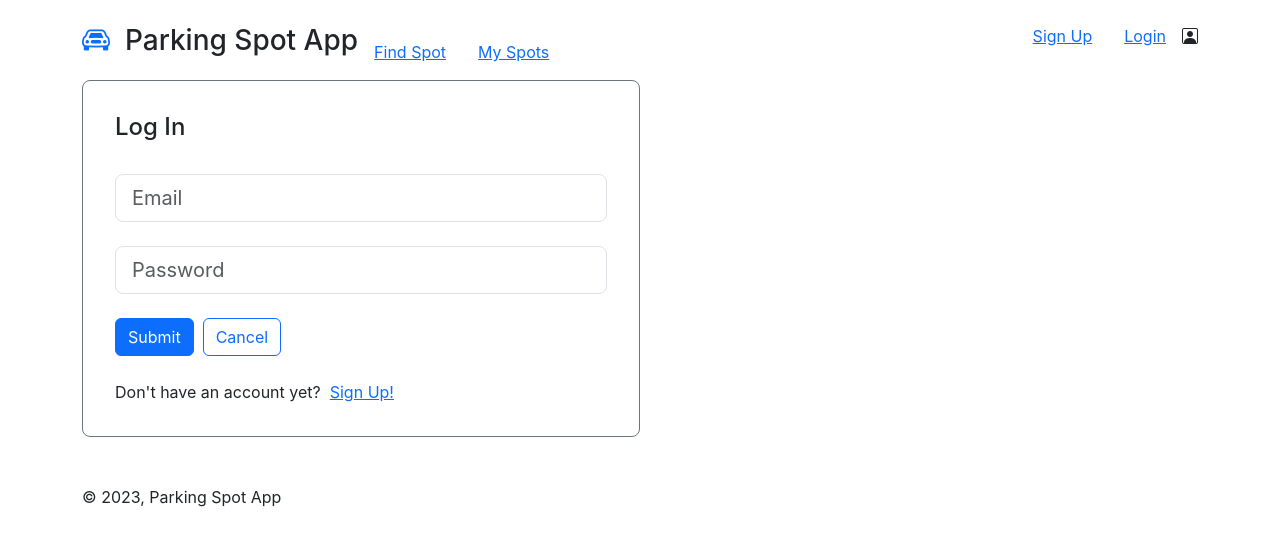
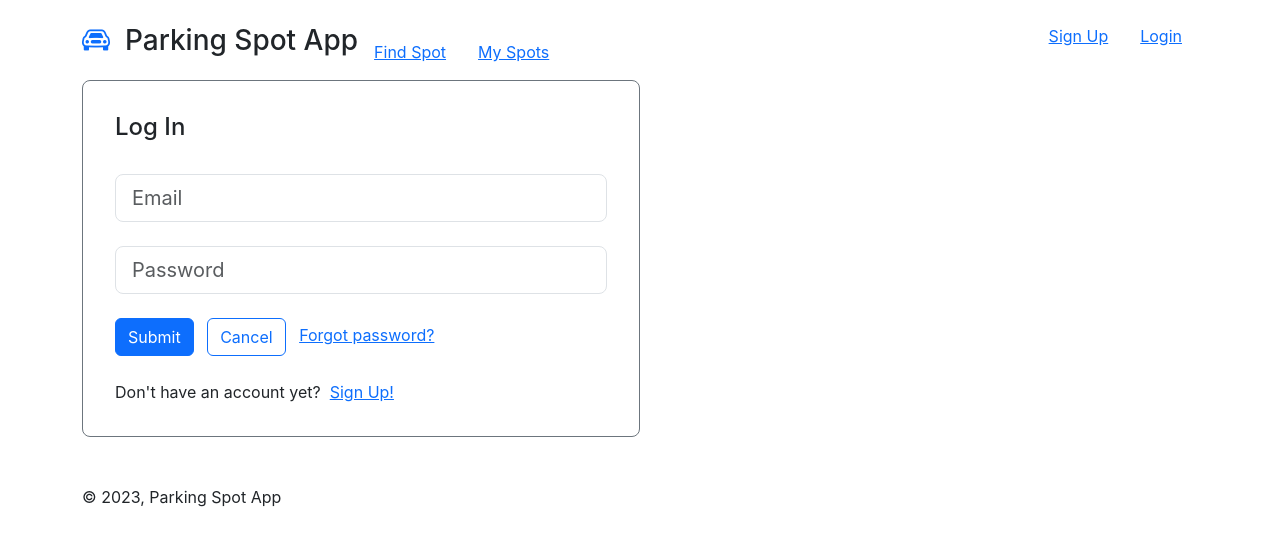
Before and after one commit to robmonday/parkspot, a React (Create React App) app: page /login in a window 1280 px wide. Shown: the top 546 px of the page. Built offline with nearby package versions, Linux system fonts and the light colour scheme.

Commit message:
basic login functionality working

```diff
--- a/src/App.js
+++ b/src/App.js
@@ -10,18 +10,35 @@ import FindSpot from './components/FindSpot'
 import SiteDetail from './components/SiteDetail'
 import NoPage from './components/NoPage'
 
+import loginService from './services/login'
+
 import './App.css'
 
 function App() {
   const [user, setUser] = useState(null)
 
+  const handleLogin = async (event) => {
+    event.preventDefault()
+
+    try {
+      const loginUser = await loginService.login({
+        email: 'rob.monday@gmail.com',
+        password: 'secret',
+      })
+      // console.log(loginUser)
+      setUser(loginUser)
+    } catch (error) {
+      alert('Wrong credentials')
+    }
+  }
+
   return (
     <div className="container">
       <Routes>
-        <Route path="/" element={<Layout />}>
+        <Route path="/" element={<Layout user={user} />}>
           <Route index element={<Home />} />
           <Route path="signup" element={<SignUp />} />
-          <Route path="login" element={<Login />} />
+          <Route path="login" element={<Login handleLogin={handleLogin} />} />
           <Route path="ownspot" element={user ? <OwnSpot /> : <Login />} />
           <Route path="findspot" element={<FindSpot />} />
           <Route path="sites/:siteId" element={<SiteDetail />} />
--- a/src/components/Layout.js
+++ b/src/components/Layout.js
@@ -3,10 +3,10 @@ import { Outlet } from 'react-router-dom'
 import Header from './Header'
 import Footer from './Footer'
 
-const Layout = () => {
+const Layout = ({ user }) => {
   return (
     <>
-      <Header />
+      <Header user={user} />
       <Outlet />
       <Footer />
     </>
--- a/src/components/SearchResult.js
+++ b/src/components/SearchResult.js
@@ -5,7 +5,7 @@ const SearchResult = ({ site }) => {
     <div className="col col-12 col-sm-10 col-md-6 col-lg-4 col-xl-3 mt-3">
       <a
         style={{ textDecoration: 'none', color: 'black' }}
-        href={'site/' + site.id}
+        href={'sites/' + site.id}
       >
         <Card>
           <Card.Img
--- a/src/components/header.js
+++ b/src/components/header.js
@@ -1,6 +1,6 @@
 import { Link } from 'react-router-dom'
 
-const Header = () => {
+const Header = ({ user }) => {
   const padding = { padding: '1em' }
 
   return (
@@ -16,13 +16,21 @@ const Header = () => {
           </h3>
         </span>
         <span style={{ float: 'right' }}>
+          {user ? (
+            <>
+              <span>Welcome, {user.firstName}!</span> &nbsp;
+              <i className="bi bi-person-square"></i>
+            </>
+          ) : (
+            <>
               <Link style={padding} to="/signup">
                 Sign Up
               </Link>
               <Link style={padding} to="/login">
                 Login
               </Link>
-          <i className="bi bi-person-square"></i>
+            </>
+          )}
         </span>
 
         <div style={padding}>
--- a/src/components/login.js
+++ b/src/components/login.js
@@ -1,21 +1,21 @@
+import { Link } from 'react-router-dom'
 import { Button } from 'react-bootstrap'
-import { Link } from 'react-router-dom'
 
-const Login = () => {
+const Login = ({ handleLogin }) => {
   return (
     <div
       className="border border-secondary rounded-3 col col-12 col-md-9 col-lg-6"
       style={{ padding: '2em' }}
     >
       <h4>Log In</h4> <br />
-      <form onSubmit={() => alert('submit!')}>
+      <form onSubmit={handleLogin}>
         {/* <label htmlFor="email">Email </label> */}
         <input
           className="form-control form-control-lg"
           placeholder="Email"
           type="email"
           // value={'email'}
-          onChange={(e) => console.log(e.target.value)}
+          // onChange={(e) => console.log(e.target.value)}
         />
         <br />
         {/* <label htmlFor="password">Password </label> */}
@@ -25,13 +25,15 @@ const Login = () => {
           id="password"
           type="password"
           // value={'password'}
-          onChange={(e) => console.log(e.target.value)}
+          // onChange={(e) => console.log(e.target.value)}
         />
         <br />
-        <Button type="submit">Submit</Button> &nbsp;
+        <Button type="submit">Submit</Button> &nbsp;&nbsp;
         <Button href="/" variant="outline-primary">
           Cancel
-        </Button>
+        </Button>{' '}
+        &nbsp;&nbsp;
+        <Link to={'/forgot'}>Forgot password?</Link>
       </form>
       <br />
       Don&apos;t have an account yet? &nbsp;<Link to="/signup">Sign Up!</Link>
--- a/src/components/signup.js
+++ b/src/components/signup.js
@@ -2,6 +2,8 @@ import { useRef } from 'react'
 import { useForm } from 'react-hook-form'
 
 import { Button } from 'react-bootstrap'
+
+import { createUser } from '../services/users'
 
 let renderCount = 0
 
@@ -31,6 +33,8 @@ const SignUp3 = () => {
     delete data.emailConfirm
     delete data.passwordConfirm
     alert(JSON.stringify(data))
+    console.log(typeof createUser)
+    createUser(JSON.stringify(data))
   }
 
   const errorMessageStyle = {
--- a/src/services/login.js
+++ b/src/services/login.js
@@ -0,0 +1,9 @@
+import axios from 'axios'
+const baseUrl = '/api/login'
+
+const login = async (credentials) => {
+  const res = await axios.post(baseUrl, credentials)
+  return res.data
+}
+
+export default { login }
--- /dev/null
+++ b/src/services/users.js
@@ -0,0 +1,20 @@
+import axios from 'axios'
+const baseUrl = '/api/users'
+
+const getAll = async () => {
+  const req = await axios.get(baseUrl)
+  return req.data
+}
+
+const getOne = async (id) => {
+  const req = await axios.get(`${baseUrl}/${id}`)
+  return req.data
+}
+
+const createUser = async (credentials) => {
+  const req = await axios.post(baseUrl, credentials)
+  console.log(credentials)
+  return req.data
+}
+
+export { getAll, getOne, createUser }
```
Lines whose indentation alone changed are shown as unchanged.
